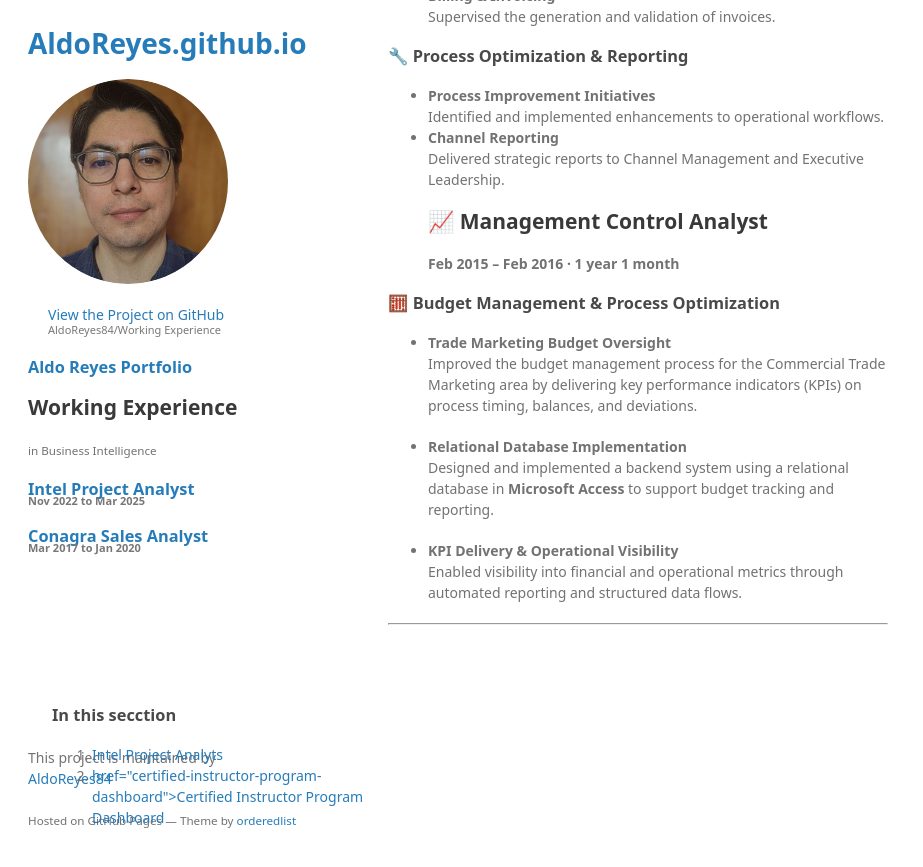
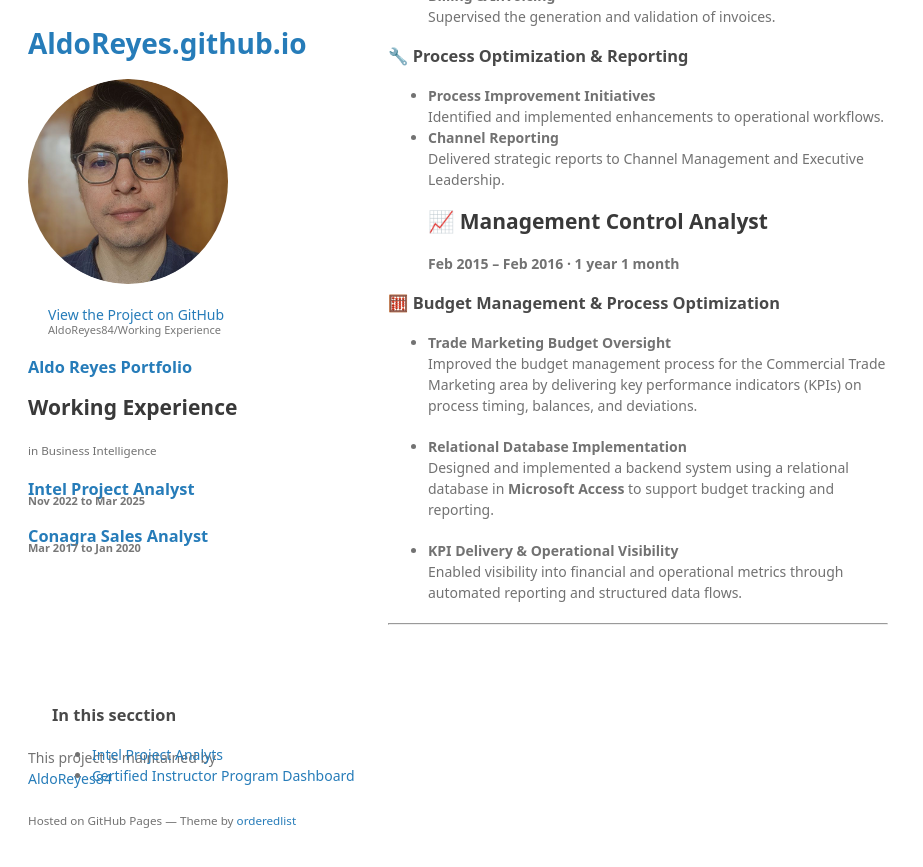
Before and after one commit to AldoReyes84/working_experience, a Jekyll site: the page built from README.md, in a window 1280 px wide and 900 px high, scrolled down 3033 px. Shown: the top 867 px of the window, without its empty margins (0-923 px from the left). Built offline with Jekyll 4.4.1, drawn with Linux system fonts in a browser that asks for light colours; our own code applies the rules of GitHub Pages for plain Markdown files.

Commit message:
Update default.html

```diff
--- a/_layouts/default.html
+++ b/_layouts/default.html
@@ -81,14 +81,14 @@
       <div id="working-experience-index" class="working-experience-index">
       <nav id="side-doc-outline">
           <h3>In this secction</h3>
-        <ol id=right-rail-in-this-section-list>
+        <ul id=right-rail-in-this-section-list>
           <li class="border-left-md padding-left">
             <a href="intel-project-analyst">Intel Project Analyts</a>
           </li>
           <li class="border-left-md padding-left">
-            <a>href="certified-instructor-program-dashboard">Certified Instructor Program Dashboard</a>
+            <a href="certified-instructor-program-dashboard">Certified Instructor Program Dashboard</a>
           </li>
-      </ol>
+      </ul>
       </nav>
       </div>
     </aside>
```
